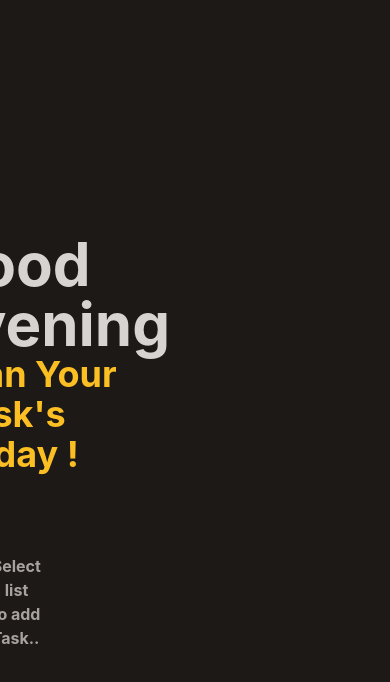
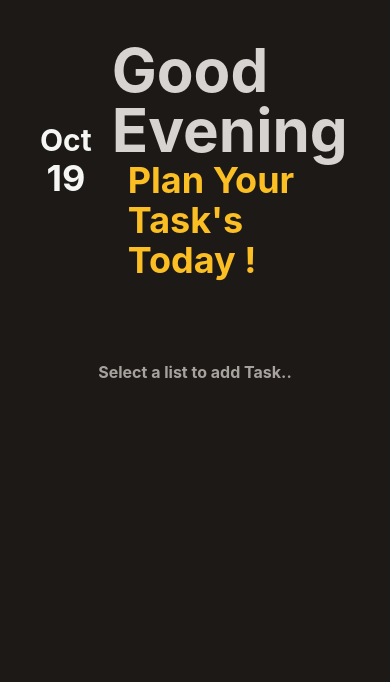
Before and after one commit to AJMALAJU3/React-ToDo-List, a React (Create React App) app: page / in a window 390 px wide. Shown: the top 682 px of the page. Built offline with nearby package versions, Linux system fonts and the light colour scheme.

Commit message:
responsive issue solved

```diff
--- a/src/Pages/Home.jsx
+++ b/src/Pages/Home.jsx
@@ -2,7 +2,7 @@ import React from 'react'
 import Wrapper from '../components/Wrapper'
 function Home() {
   return (
-    <section className="grid grid-cols-12 h-screen bg-stone-900">
+    <section className="md:grid md:grid-cols-12 h-screen bg-stone-900">
     <Wrapper />
   </section>
   )
```
